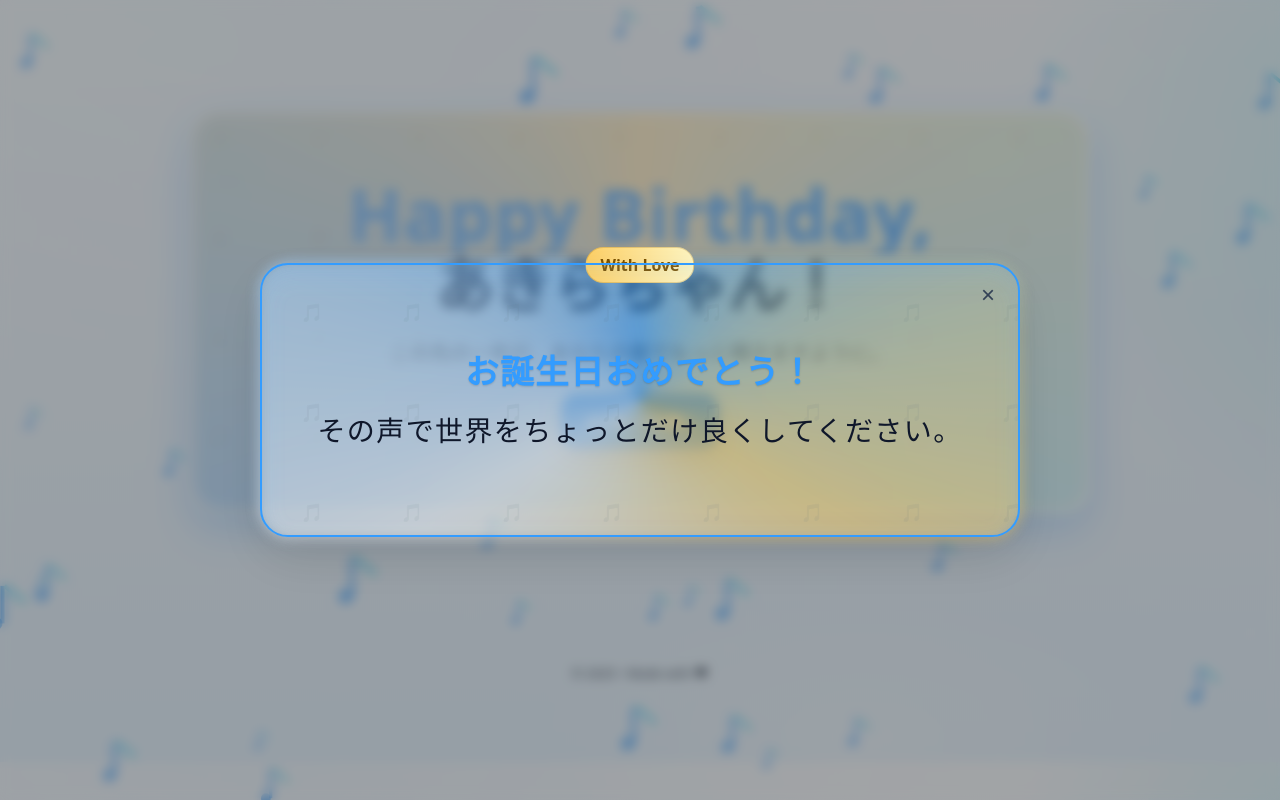
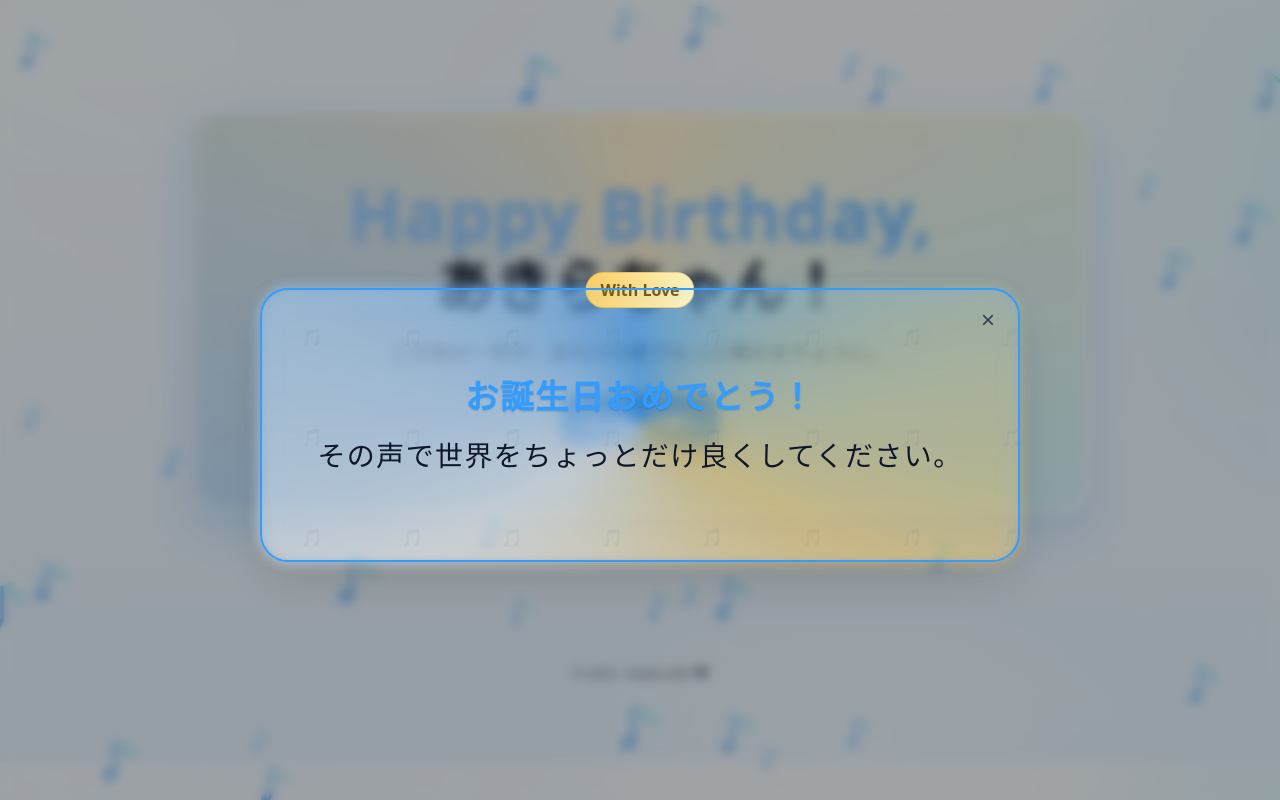
Before and after one commit to pori08/akira2, a plain HTML site: page index.html in a window 1280 px wide. Both pictures are taken after a click on the button "メッセージを開く". Drawn offline with Linux system fonts and the light colour scheme.

Commit message:
Fix: Adjust modal position to improve readability

```diff
--- a/index.html
+++ b/index.html
@@ -83,7 +83,7 @@
 
     /* モーダル（読みやすさ優先、iOS対策） */
     .modal-backdrop{position:fixed; inset:0; background:rgba(0,0,0,.35); display:none; align-items:center; justify-content:center; padding:20px; backdrop-filter: blur(6px); -webkit-backdrop-filter: blur(6px); z-index:2000; transform: translateZ(0);}
-    .modal{width:min(760px, 96vw); position:relative; animation: popIn .38s ease; z-index:2001;}
+    .modal{width:min(760px, 96vw); position:relative; animation: popIn .38s ease; z-index:2001; margin-top: 50px;}
     @keyframes popIn{0%{transform:scale(.92); opacity:0}100%{transform:scale(1); opacity:1}}
     .modal::before{content:""; position:absolute; inset:-3px; border-radius:calc(var(--glass-br) + 6px); background: conic-gradient(from 120deg, var(--gold), #fff, var(--accent), var(--gold)); filter: blur(6px); opacity:.5; z-index:-2}
     .modal .content{ position:relative; border-radius: var(--glass-br); padding: clamp(26px, 6vw, 48px);
```
